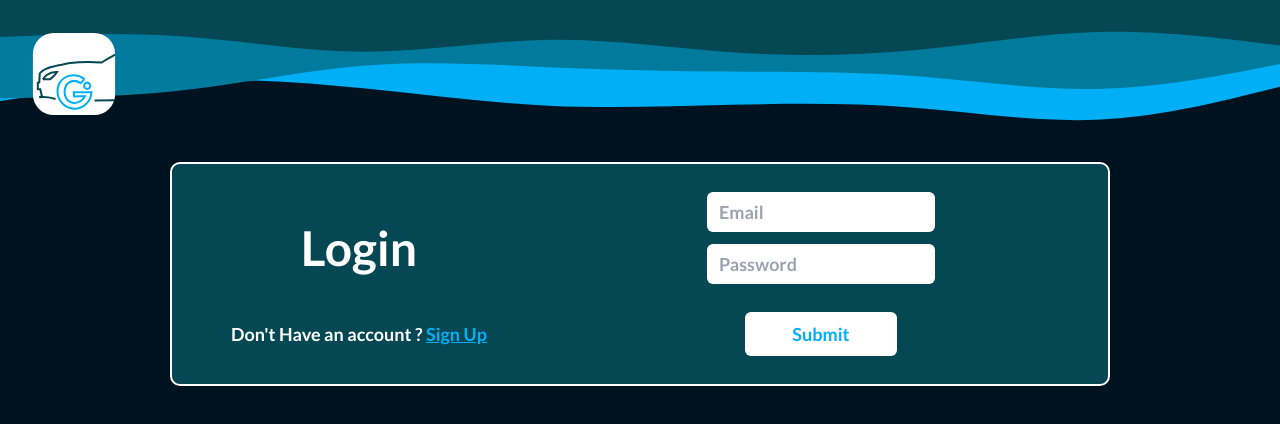
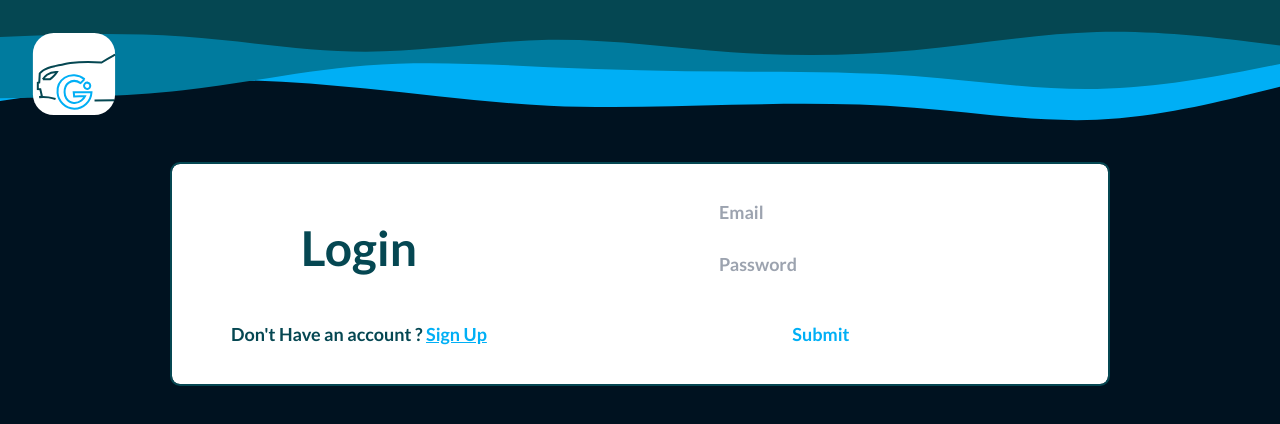
Before and after one commit to divyanshu0469/car_go, a React (Vite) app in the folder client/: page /login in a window 1280 px wide. Shown: the top 424 px of the page. Built offline with nearby package versions, Linux system fonts and the light colour scheme.

Commit message:
login css

```diff
--- a/client/src/components/Login.tsx
+++ b/client/src/components/Login.tsx
@@ -76,15 +76,15 @@ const Login = () => {
 
     return (
     <div className="w-full h-3/4 p-4 font-lato flex justify-center items-center">
-        <form noValidate onSubmit={handleSubmit} className="w-3/4 max-lg:w-1/2 max-sm:w-3/4 select-none h-full p-3 rounded-lg flex gap-3 max-lg:flex-col justify-around items-center bg-darkBlue text-white text-lg font-semibold outline-2 outline-double">
+        <form noValidate onSubmit={handleSubmit} className="w-3/4 max-lg:w-1/2 max-sm:w-3/4 select-none h-full p-3 rounded-lg flex gap-3 max-lg:flex-col justify-around items-center bg-white text-darkBlue text-lg font-semibold outline-2 outline-double">
             <div className="flex justify-center flex-col items-center">
                 <h1 className="font-extrabold text-5xl mt-6 mb-12 px-6 text-center max-sm:text-3xl">Login</h1>
                 <p className="text-center">Don't Have an account ? <Link to="/signup" className="text-lightBlue underline">Sign Up</Link></p>
             </div>
             <div className="flex flex-col justify-center items-center w-1/2 max-lg:w-full h-full gap-3 py-4">
-                <input required onChange={handleInputChange} value={formData.email} name="email" type="email" id="email" placeholder="Email" className="text-black text-left rounded-md h-6 py-5 px-3 w-1/2 max-md:w-2/3"/>
+                <input required onChange={handleInputChange} value={formData.email} name="email" type="email" id="email" placeholder="Email" className="text-black focus:outline-none text-left rounded-md h-6 py-5 px-3 w-1/2 max-md:w-2/3"/>
                 {errors.email && <p className="text-red-600 text-xs">{errors.email}</p>}
-                <input required onChange={handleInputChange} value={formData.password} name="password" type="password" id="password" placeholder="Password" className="text-black text-left rounded-md h-6 py-5 px-3 w-1/2 max-md:w-2/3"/>
+                <input required onChange={handleInputChange} value={formData.password} name="password" type="password" id="password" placeholder="Password" className="text-black focus:outline-none text-left rounded-md h-6 py-5 px-3 w-1/2 max-md:w-2/3"/>
                 {errors.password && <p className="text-red-600 text-xs">{errors.password}</p>}
                 {errors.message && <p className="text-red-600 text-md">{errors.message}</p>}
                 {errors.success && <p className="text-green-600 text-md">{errors.success}</p>}
```
